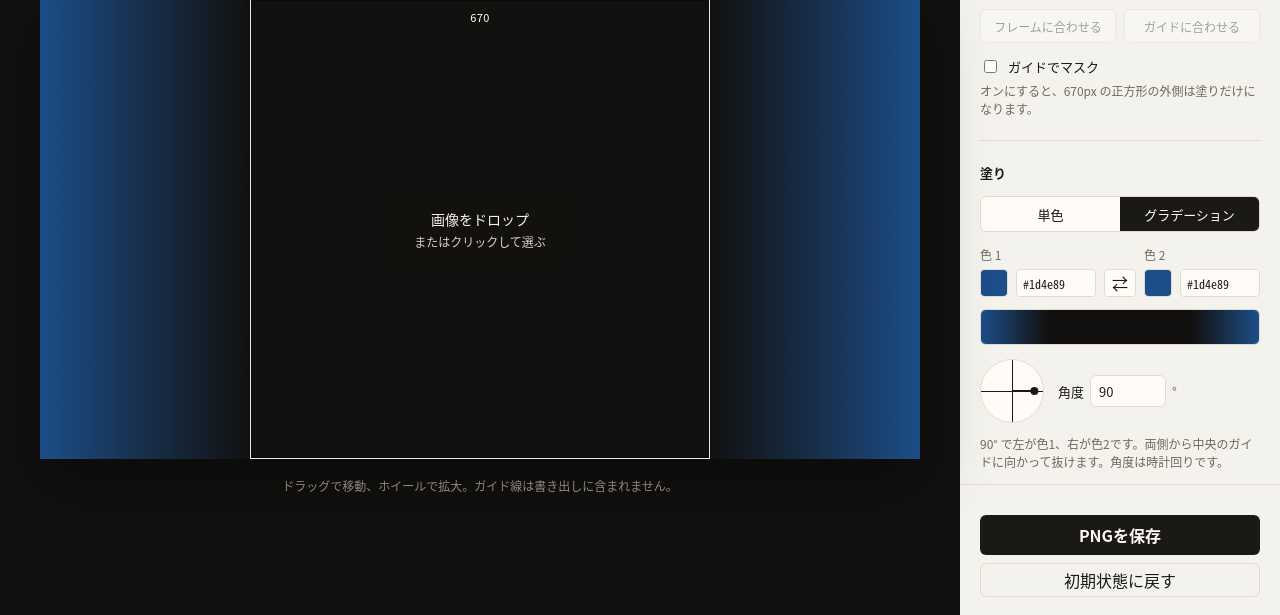
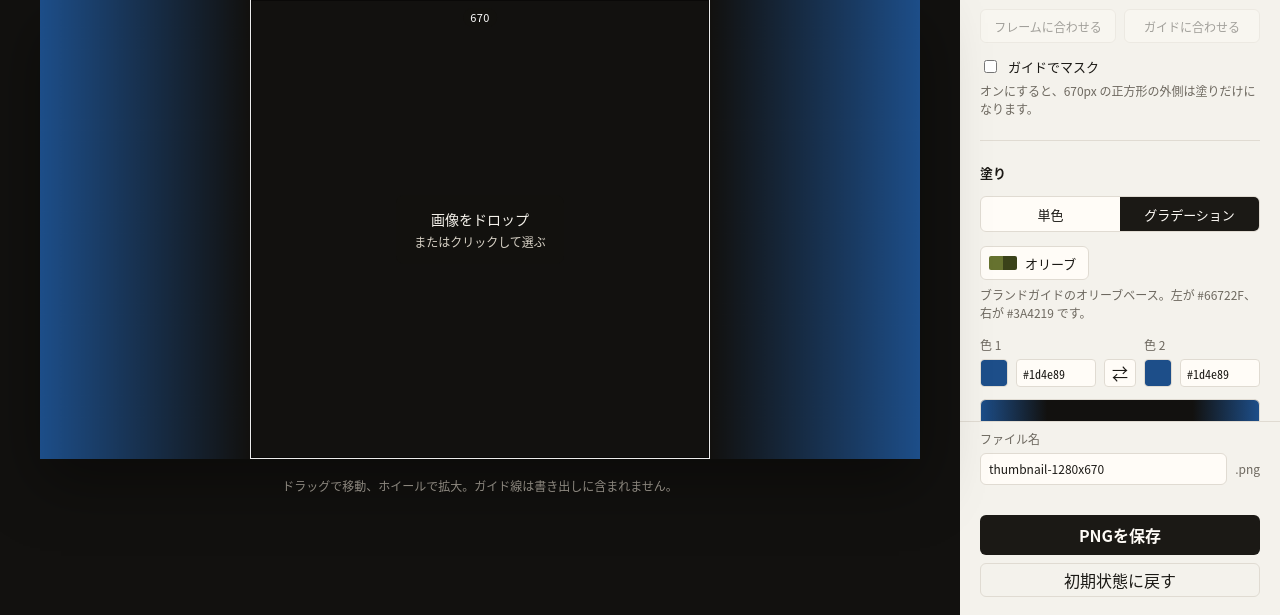
Before and after one commit to tamifuru-d/thumbnail_creator, a website built with Vite: page index.html in a window 1280 px wide. Shown: the part 185-800 px from the top of the page. Built offline with nearby package versions, Linux system fonts and the light colour scheme.

Commit message:
Add an olive brand preset and a filename field for PNG export.
The preset uses the TamifuruD olive base, and the save name is chosen on the page.

Co-authored-by: TamifuruD <tamifuru-d@users.noreply.github.com>

```diff
--- a/index.html
+++ b/index.html
@@ -75,6 +75,17 @@
               </label>
             </div>
 
+            <div class="presets" role="group" aria-label="プリセット">
+              <button type="button" id="preset-olive" class="preset">
+                <span class="preset-chips" aria-hidden="true">
+                  <i style="background:#66722F"></i>
+                  <i style="background:#3A4219"></i>
+                </span>
+                オリーブ
+              </button>
+            </div>
+            <p class="help">ブランドガイドのオリーブベース。左が #66722F、右が #3A4219 です。</p>
+
             <div class="colors">
               <label class="color-field">
                 <span>色 1</span>
@@ -122,6 +133,11 @@
         </div>
 
         <div class="panel-foot">
+          <label class="save-name">
+            <span>ファイル名</span>
+            <input id="save-name" type="text" value="thumbnail-1280x670" spellcheck="false" autocomplete="off" aria-label="保存するファイル名" />
+            <span class="ext">.png</span>
+          </label>
           <p id="status" class="status" role="status"></p>
           <button type="button" id="export" class="primary">PNGを保存</button>
           <button type="button" id="reset" class="quiet">初期状態に戻す</button>
--- /dev/null
+++ b/src/filename.ts
@@ -0,0 +1,14 @@
+export const DEFAULT_EXPORT_STEM = 'thumbnail-1280x670'
+
+const INVALID = /[\\/:*?"<>|\u0000-\u001f]/g
+
+export function exportFileName(raw: string): string {
+  const stripped = raw
+    .trim()
+    .replace(INVALID, '')
+    .replace(/\.png$/i, '')
+    .trim()
+    .replace(/^\.+/, '')
+  const base = stripped || DEFAULT_EXPORT_STEM
+  return `${base}.png`
+}
--- a/src/main.ts
+++ b/src/main.ts
@@ -1,4 +1,6 @@
 import { drawFrame, FRAME_BASE, type Paint } from './draw'
+import { DEFAULT_EXPORT_STEM, exportFileName } from './filename'
+import { OLIVE_PRESET } from './presets'
 import {
   FRAME_H,
   FRAME_W,
@@ -27,6 +29,7 @@ interface EditorState {
   colorB: string
   angle: number
   strength: number
+  saveName: string
 }
 
 const DEFAULT_PAINT = {
@@ -45,6 +48,7 @@ const state: EditorState = {
   view: frameCoverView(),
   maskToGuide: false,
   ...DEFAULT_PAINT,
+  saveName: DEFAULT_EXPORT_STEM,
 }
 
 const view = document.querySelector<HTMLCanvasElement>('#view')!
@@ -75,6 +79,8 @@ const angleInput = document.querySelector<HTMLInputElement>('#angle')!
 const opacityInput = document.querySelector<HTMLInputElement>('#opacity')!
 const opacityReadout = document.querySelector<HTMLElement>('#opacity-readout')!
 const status = document.querySelector<HTMLElement>('#status')!
+const presetOlive = document.querySelector<HTMLButtonElement>('#preset-olive')!
+const saveNameInput = document.querySelector<HTMLInputElement>('#save-name')!
 const exportButton = document.querySelector<HTMLButtonElement>('#export')!
 const resetButton = document.querySelector<HTMLButtonElement>('#reset')!
 
@@ -161,10 +167,24 @@ opacityInput.addEventListener('input', () => {
   render({ skipOpacity: true })
 })
 
+presetOlive.addEventListener('click', () => {
+  state.mode = OLIVE_PRESET.mode
+  state.colorA = OLIVE_PRESET.colorA
+  state.colorB = OLIVE_PRESET.colorB
+  state.angle = OLIVE_PRESET.angle
+  state.strength = OLIVE_PRESET.strength
+  render()
+})
+
+saveNameInput.addEventListener('input', () => {
+  state.saveName = saveNameInput.value
+})
+
 exportButton.addEventListener('click', exportPng)
 resetButton.addEventListener('click', () => {
   clearImage()
   Object.assign(state, DEFAULT_PAINT)
+  state.saveName = DEFAULT_EXPORT_STEM
   state.view = frameCoverView()
   state.maskToGuide = false
   setStatus('')
@@ -404,6 +424,14 @@ function render(flags: { skipScale?: boolean; skipAngle?: boolean; skipOpacity?:
   opacityInput.disabled = !gradient
   if (!flags.skipOpacity) opacityInput.value = String(Math.round(state.strength * 100))
   opacityReadout.textContent = `${Math.round(state.strength * 100)}%`
+
+  const olive =
+    state.mode === OLIVE_PRESET.mode &&
+    state.colorA === OLIVE_PRESET.colorA &&
+    state.colorB === OLIVE_PRESET.colorB
+  presetOlive.classList.toggle('is-selected', olive)
+  presetOlive.setAttribute('aria-pressed', olive ? 'true' : 'false')
+  if (document.activeElement !== saveNameInput) saveNameInput.value = state.saveName
 }
 
 function exportPng() {
@@ -424,7 +452,7 @@ function exportPng() {
     const url = URL.createObjectURL(blob)
     const link = document.createElement('a')
     link.href = url
-    link.download = `thumbnail-${FRAME_W}x${FRAME_H}.png`
+    link.download = exportFileName(state.saveName)
     link.click()
     URL.revokeObjectURL(url)
     setStatus('')
--- /dev/null
+++ b/src/presets.ts
@@ -0,0 +1,21 @@
+export interface PaintPreset {
+  id: string
+  label: string
+  mode: 'gradient'
+  colorA: string
+  colorB: string
+  angle: number
+  strength: number
+}
+
+// ブランドガイド（TamifuruD）のオリーブベース。
+// role-base olive #66722F、role-coord-dark olive-deep #3A4219。
+export const OLIVE_PRESET: PaintPreset = {
+  id: 'olive',
+  label: 'オリーブ',
+  mode: 'gradient',
+  colorA: '#66722f',
+  colorB: '#3a4219',
+  angle: 90,
+  strength: 1,
+}
--- a/src/style.css
+++ b/src/style.css
@@ -165,6 +165,33 @@ canvas {
   background: var(--panel);
   border-top: 1px solid var(--line);
 }
+
+.save-name {
+  display: grid;
+  grid-template-columns: minmax(0, 1fr) auto;
+  gap: 6px 8px;
+  align-items: center;
+  margin-bottom: 8px;
+  font-size: 12px;
+}
+
+.save-name span:first-child {
+  grid-column: 1 / -1;
+  color: var(--muted);
+}
+
+.save-name input {
+  width: 100%;
+  min-width: 0;
+  height: 32px;
+  padding: 0 8px;
+  border: 1px solid var(--line);
+  border-radius: 6px;
+  background: var(--white);
+  color: var(--ink);
+}
+
+.save-name .ext { color: var(--muted); }
 
 .section + .section {
   margin-top: 22px;
@@ -338,6 +365,44 @@ button:disabled {
   outline: 2px solid var(--ink);
   outline-offset: -2px;
 }
+
+.presets {
+  display: flex;
+  flex-wrap: wrap;
+  gap: 8px;
+  margin-top: 14px;
+}
+
+.preset {
+  display: inline-flex;
+  align-items: center;
+  gap: 8px;
+  height: 34px;
+  padding: 0 12px 0 8px;
+  border: 1px solid var(--line);
+  border-radius: 6px;
+  background: var(--white);
+  color: var(--ink);
+  font-size: 13px;
+}
+
+.preset.is-selected {
+  border-color: var(--ink);
+  box-shadow: inset 0 0 0 1px var(--ink);
+}
+
+.preset-chips {
+  display: flex;
+}
+
+.preset-chips i {
+  display: block;
+  width: 14px;
+  height: 14px;
+}
+
+.preset-chips i:first-child { border-radius: 2px 0 0 2px; }
+.preset-chips i:last-child { border-radius: 0 2px 2px 0; }
 
 .colors {
   display: grid;
```
Also changed, not shown: test/filename.test.ts (added, +25 -0 lines), README.md.
